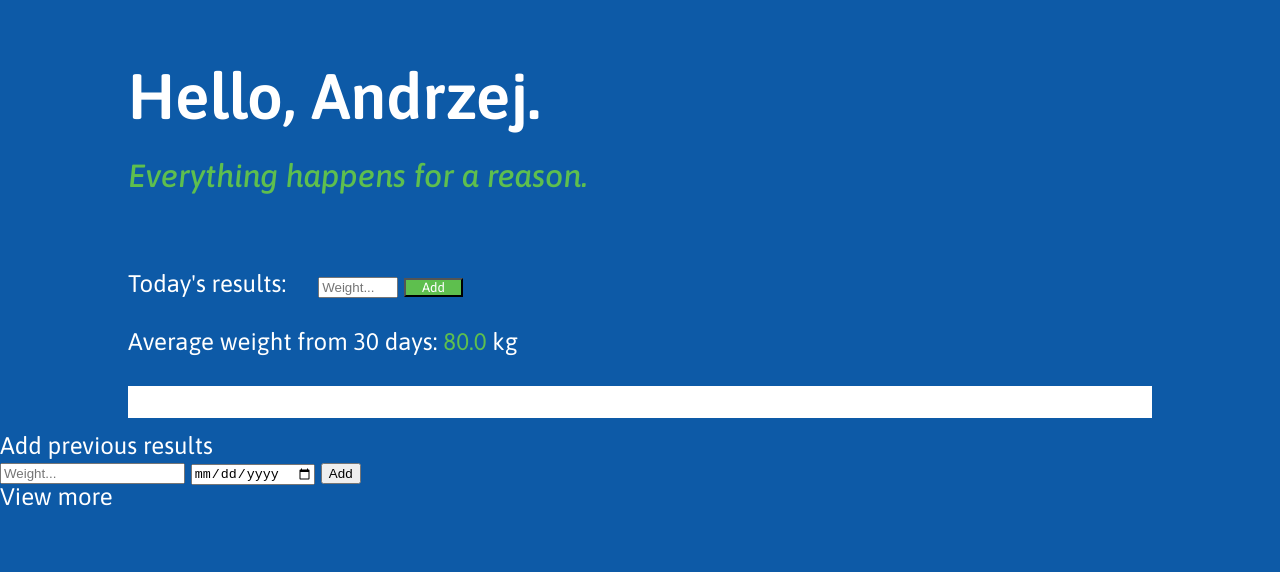
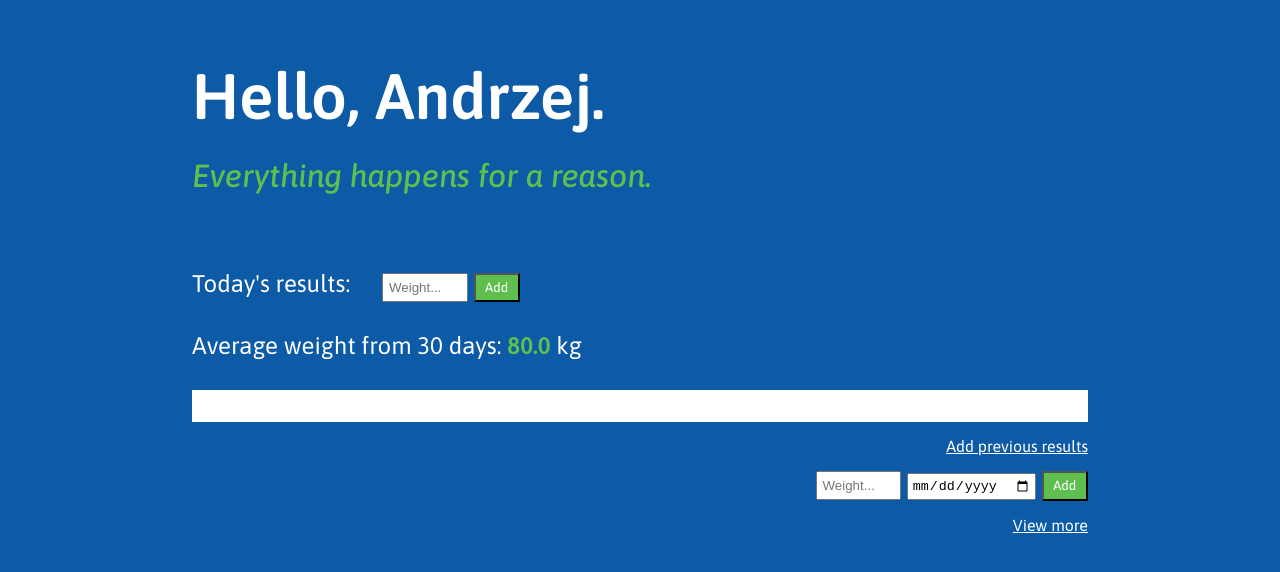
Before and after one commit to klakali/Weight-App, a plain HTML site: page index.html in a window 1280 px wide. Both pictures are taken after a click on the element "Add previous results". Drawn offline with Linux system fonts and the light colour scheme.

Commit message:
Update style.css

```diff
--- a/dist/style.css
+++ b/dist/style.css
@@ -48,6 +48,7 @@ table {
 body {
   display: flex;
   flex-wrap: wrap;
+  flex-direction: column;
   width: 100%;
   background-color: #0D5AA7;
   font-family: "Asap", sans-serif;
@@ -56,7 +57,7 @@ body {
 
 .welcome {
   margin: 0 auto;
-  width: 80%;
+  width: 70%;
   padding: 4rem 0; }
 
 .welcome__welcomeText {
@@ -72,7 +73,7 @@ body {
 
 .todaysWeight {
   margin: 0 auto;
-  width: 80%;
+  width: 70%;
   padding: 1rem 0;
   display: flex; }
 
@@ -80,31 +81,33 @@ body {
   padding-right: 2rem; }
 
 .todaysWeight__writeWeight {
-  width: 4.5rem; }
+  width: 4.5rem;
+  padding: 0.3rem; }
 
 .todaysWeight__buttonAdd {
   font-family: "Asap", sans-serif;
   color: #fff;
-  padding: 0 1rem;
+  padding: 0.33rem 0.6rem;
   background-color: #5EBF4E; }
 
 .todaysWeight__buttonAdd:hover {
-  font-weight: 600; }
+  font-weight: 600;
+  cursor: pointer; }
 
 .weightResult {
   margin: 0 auto;
-  width: 80%;
+  width: 70%;
   display: flex;
   padding: 1rem 0; }
 
 .weightResult__average {
-  color: #5EBF4E; }
+  color: #5EBF4E;
+  font-weight: 600; }
 
 .weightGraph {
   display: flex;
-  flex-direction: column;
   margin: 0 auto;
-  width: 80%; }
+  width: 70%; }
 
 .weightGraph__30Days {
   margin: 1rem 0;
@@ -112,7 +115,63 @@ body {
   height: 2rem;
   background-color: #fff; }
 
-.more {
-  align-self: flex-end;
+.moreResults {
+  display: flex;
+  align-items: flex-end;
+  flex-direction: column;
+  margin: 0 auto;
+  width: 70%; }
+
+.previousWeight__form {
+  padding-bottom: 1rem;
+  display: none; }
+
+.previousWeight__buttonAdd {
+  font-family: "Asap", sans-serif;
+  color: #fff;
+  padding: 0.33rem 0.6rem;
+  background-color: #5EBF4E; }
+
+.previousWeight__writeWeight {
+  width: 4.5rem;
+  padding: 0.3rem; }
+
+.moreResults_viewMore {
   font-size: 1rem;
+  text-decoration: underline;
+  padding-bottom: 1rem; }
+
+.previousWeight__dateWeight {
+  padding: 0.17rem; }
+
+.moreResults_viewMore:hover {
+  cursor: pointer; }
+
+.moreResults__addprevious {
+  font-size: 1rem;
+  text-decoration: underline;
+  padding-bottom: 1rem; }
+
+.moreResults__addprevious:hover {
+  cursor: pointer; }
+
+.allResults {
+  display: none; }
+
+.allResults__groupResults {
+  display: flex;
+  width: 100%; }
+
+.allResults__results {
+  padding: 1rem 0.8rem 1rem 0;
+  letter-spacing: 0.09rem; }
+
+.allResults__resultRemove,
+.allResults__resultEdit {
+  padding: 1rem 0.8rem 1rem 0;
+  letter-spacing: 0.09rem;
   text-decoration: underline; }
+
+.allResults__resultEdit:hover,
+.allResults__resultRemove:hover {
+  cursor: pointer; }
```
